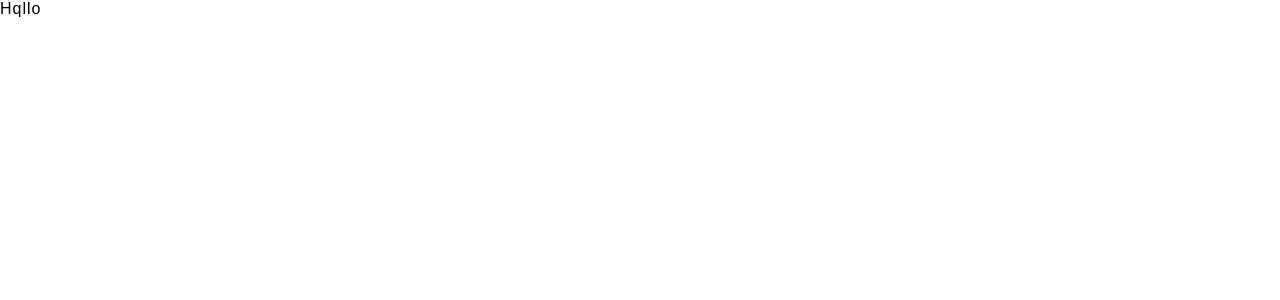
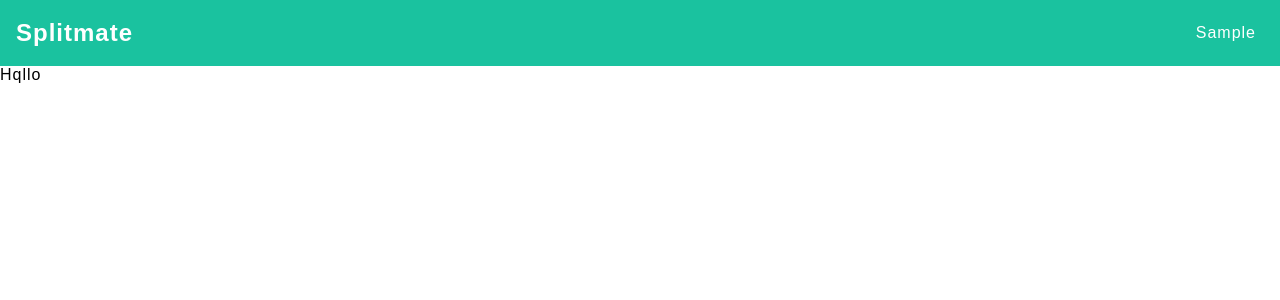
Before and after one commit to Animesh-X/splitwise, a React (Vite) app in the folder client/: page /dashboard in a window 1280 px wide. Shown: the top 300 px of the page. Built offline with nearby package versions, Linux system fonts and the light colour scheme; sample sign-in values are in the browser's storage.

Commit message:
Updated App.css, App.jsx, DashBoard.jsx, NavBar.jsx, Login.jsx, SignUp.jsx, index.css, and main.jsx files with new styles, components, and loaders.

```diff
--- a/client/src/App.css
+++ b/client/src/App.css
@@ -59,3 +59,51 @@
     border: 1px solid #ddd;
     border-radius: 5px;
   }
+
+  /* Styles for the NavBar component */
+.navbar {
+  display: flex;
+  justify-content: space-between;
+  align-items: center;
+  padding: 1rem;
+  background-color: var(--navColor);
+}
+
+.navbar-left {
+  font-size: 1.5rem;
+  font-weight: bold;
+  color: white;
+}
+
+.navbar-right {
+  position: relative;
+  cursor: pointer;
+}
+
+.user-info {
+  padding: 0.5rem;
+  color: white;
+}
+
+.dropdown-menu {
+  position: absolute;
+  top: 100%;
+  right: 0;
+  background-color: white;
+  border: 1px solid #ccc;
+  box-shadow: 0 0 10px rgba(0, 0, 0, 0.1);
+}
+
+.dropdown-menu button {
+  padding: 0.5rem 1rem;
+  width: 100%;
+  border: none;
+  background: none;
+  cursor: pointer;
+  text-align: left;
+  color: black;
+}
+
+.dropdown-menu button:hover {
+  background-color: #f0f0f0;
+}
--- a/client/src/App.jsx
+++ b/client/src/App.jsx
@@ -1,8 +1,8 @@
-import NavBar from "./components/NavBar";
+import LoginNavBar from "./components/LoginNavBar";
 import "./App.css";
 
 export default function App() {
   return (
-    <NavBar />
+    <LoginNavBar />
   )
 }
--- a/client/src/components/DashBoard.jsx
+++ b/client/src/components/DashBoard.jsx
@@ -1,6 +1,15 @@
+import { useLoaderData } from "react-router-dom"
+import NavBar from "./NavBar";
+
+
+
 export default function DashBoard () {
+    const user = useLoaderData();
+
+    // console.log(user);
     return (
         <div>
+            <NavBar />
             Hqllo
         </div>
     )
--- /dev/null
+++ b/client/src/components/LoginNavBar.jsx
@@ -0,0 +1,14 @@
+import { useNavigate } from "react-router-dom";
+export default function LoginNavBar () {
+    const navigate = useNavigate();
+
+  return (
+    <div className="nav-container">
+      <div>SplitMate</div>
+      <div className="button-container">
+        <button onClick={() => navigate(`/login`)}>Log in</button>
+        <button onClick={() => navigate(`/signup`)}>Sign Up</button>
+      </div>
+    </div>
+  )
+}
--- a/client/src/components/NavBar.jsx
+++ b/client/src/components/NavBar.jsx
@@ -1,14 +1,34 @@
-import { useNavigate } from "react-router-dom";
-export default function NavBar () {
-    const navigate = useNavigate();
+import { useLoaderData, useNavigate } from "react-router-dom";
+import { useState } from "react";
+
+export default function NavBar() {
+  const user = useLoaderData();
+  console.log(user.user.user.firstName);
+  const [dropdownOpen, setDropdownOpen] = useState(false);
+  const navigate = useNavigate();
+
+  const handleLogout = () => {
+    localStorage.removeItem("splitwiseUser");
+    navigate("/login");
+  };
+
+  const toggleDropdown = () => {
+    setDropdownOpen(!dropdownOpen);
+  };
 
   return (
-    <div className="nav-container">
-      <div>Splitwise</div>
-      <div className="button-container">
-        <button onClick={() => navigate(`/login`)}>Log in</button>
-        <button onClick={() => navigate(`/signup`)}>Sign Up</button>
+    <div className="navbar">
+      <div className="navbar-left">Splitmate</div>
+      <div className="navbar-right">
+        <div className="user-info" onClick={toggleDropdown}>
+          {user.user.user.firstName}
+        </div>
+        {dropdownOpen && (
+          <div className="dropdown-menu">
+            <button onClick={handleLogout}>Logout</button>
+          </div>
+        )}
       </div>
     </div>
-  )
+  );
 }
--- a/client/src/components/_auth/Login.jsx
+++ b/client/src/components/_auth/Login.jsx
@@ -1,7 +1,7 @@
 import { useState } from "react";
 import { gql, useMutation } from '@apollo/client';
 import { useNavigate } from "react-router-dom";
-import NavBar from "../NavBar";
+import LoginNavBar from "../LoginNavBar";
 
 const LOGIN = gql`
   mutation Login($email: String!, $password: String!) {
@@ -48,7 +48,7 @@ export default function Login() {
 
   return (
     <div>
-      <NavBar />
+      <LoginNavBar />
       <div className="login-form-container">
         <form className="login-form" onSubmit={handleSubmit}>
           <h2>Log in</h2>
--- a/client/src/components/_auth/SignUp.jsx
+++ b/client/src/components/_auth/SignUp.jsx
@@ -1,6 +1,6 @@
 import { useState } from "react";
 import { gql, useMutation } from '@apollo/client';
-import NavBar from "../NavBar";
+import LoginNavBar from "../LoginNavBar";
 
 const SIGNUP = gql`
     mutation signup($firstName: String!,$lastName: String, $email: String!, $password: String!) {
@@ -46,7 +46,7 @@ export default function SignUp() {
 
     return (
         <div>
-          <NavBar />
+          <LoginNavBar />
           <div className="login-form-container">
             <form className="login-form" onSubmit={handleSubmit}>
               <h2>Sign Up</h2>
--- a/client/src/index.css
+++ b/client/src/index.css
@@ -7,5 +7,6 @@
 }
 
 :root {
-    --backgroundColor: #f8f9fa
+    --backgroundColor: #f8f9fa;
+    --navColor: #1AC29F;
 }
--- /dev/null
+++ b/client/src/loaders/userLoader.js
@@ -0,0 +1,19 @@
+import { redirect } from "react-router-dom";
+
+const getUserFromLocalStorage = () => {
+    const loggedUserJSON = window.localStorage.getItem("splitwiseUser");
+    if (loggedUserJSON) {
+        return JSON.parse(loggedUserJSON);
+    }
+    return null;
+};
+
+const userLoader = async () => {
+    const user = getUserFromLocalStorage();
+    if (!user) {
+        return redirect("/login");
+    }
+    return { user };
+};
+
+export default userLoader;
--- /dev/null
+++ b/client/src/loaders/userLoginLoader.js
@@ -0,0 +1,20 @@
+
+import { redirect } from "react-router-dom";
+
+const getUserFromLocalStorage = () => {
+    const loggedUserJSON = window.localStorage.getItem("splitwiseUser");
+    if (loggedUserJSON) {
+        return JSON.parse(loggedUserJSON);
+    }
+    return null;
+};
+
+const userLoginLoader = async () => {
+    const user = getUserFromLocalStorage();
+    if (user) {
+        return redirect("/dashboard");
+    }
+    return { user };
+};
+
+export default userLoginLoader;
--- a/client/src/main.jsx
+++ b/client/src/main.jsx
@@ -7,6 +7,8 @@ import Login from './components/_auth/Login.jsx';
 import DashBoard from './components/DashBoard.jsx';
 import './index.css'
 import SignUp from './components/_auth/SignUp.jsx';
+import userLoader from './loaders/userLoader.js';
+import userLoginLoader from './loaders/userLoginLoader.js';
 
 const router = createBrowserRouter([
   {
@@ -15,15 +17,18 @@ const router = createBrowserRouter([
   },
   {
     path: "/signup",
-    element: <SignUp />
+    element: <SignUp />,
+    loader: userLoginLoader
   },
   {
     path: "/login",
-    element: <Login />
+    element: <Login />,
+    loader: userLoginLoader,
   },
   {
     path: "/dashboard",
-    element: <DashBoard />
+    element: <DashBoard />,
+    loader: userLoader,
   },
 ]);
 
```
